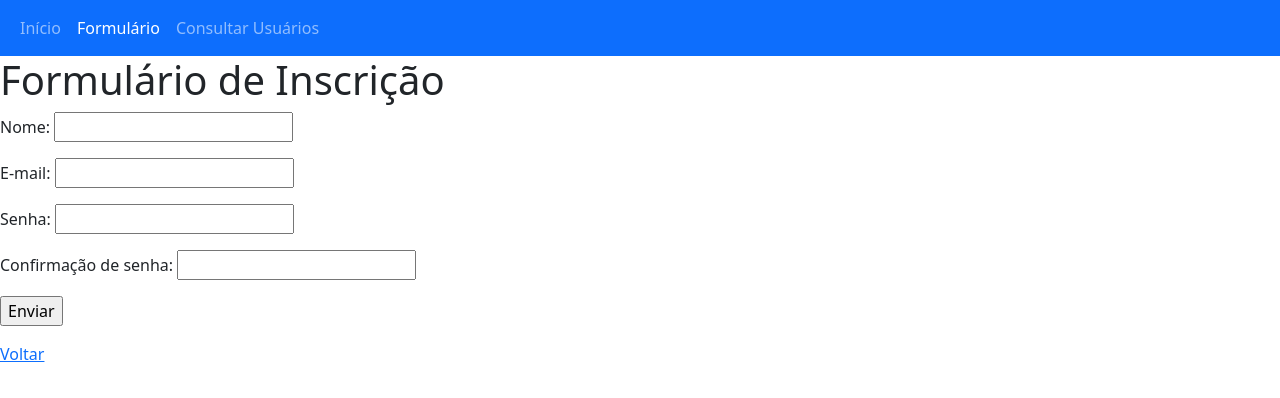
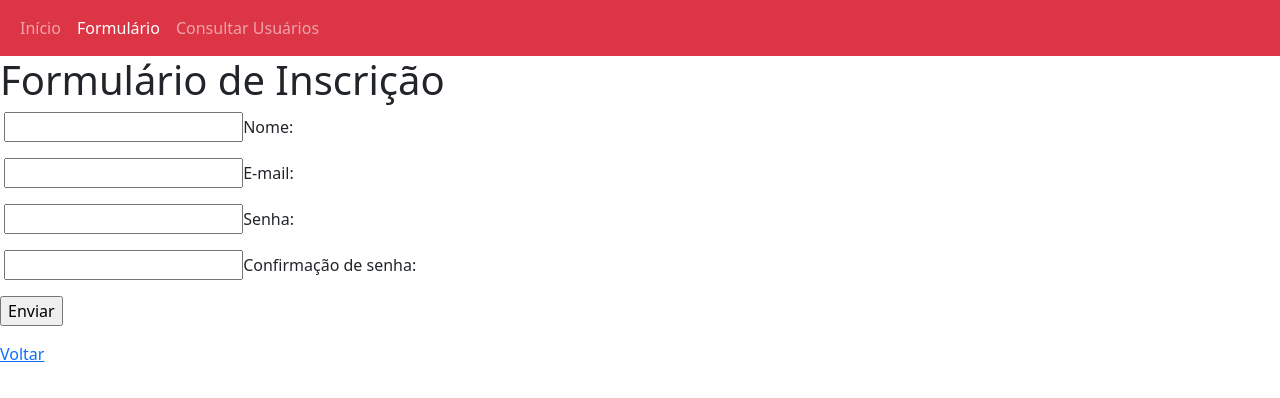
Before and after one commit to karolmaeharas/semijoias, a website: page public/formulariotrabalho1.html in a window 1280 px wide. Drawn offline with nearby package versions, Linux system fonts and the light colour scheme.

Commit message:
Update Judis

```diff
--- a/public/formulariotrabalho1.html
+++ b/public/formulariotrabalho1.html
@@ -8,7 +8,7 @@
     <link href="https://cdn.jsdelivr.net/npm/bootstrap@5.3.3/dist/css/bootstrap.min.css" rel="stylesheet">
 </head>
 <body>
-    <nav class="navbar navbar-expand-sm bg-primary navbar-dark">
+    <nav class="navbar navbar-expand-sm bg-danger  navbar-dark">
         <div class="container-fluid">
             <ul class="navbar-nav">
             <li class="nav-item">
@@ -26,20 +26,20 @@
     <h1>Formulário de Inscrição</h1>
     <form id="form_inscricao" action="registra">
         <p>
-            <label for="nome">Nome:</label>
-            <input type="text" id="nome" name="nome">
+            <label for="nome"></label>
+            <input type="text" id="nome" name="nome">Nome:
         </p>
         <p>
-            <label for="email">E-mail:</label>
-            <input type="text" id="email" name="email">
+            <label for="email"></label>
+            <input type="text" id="email" name="email">E-mail:
         </p>
         <p>
-            <label for="senha">Senha:</label>
-            <input type="password" id="senha" name="senha">
+            <label for="senha"></label>
+            <input type="password" id="senha" name="senha">Senha:
         </p>
         <p>
-            <label for="conf_senha">Confirmação de senha:</label>
-            <input type="password" id="conf_senha" name="conf_senha">
+            <label for="conf_senha"></label>
+            <input type="password" id="conf_senha" name="conf_senha">Confirmação de senha:
         </p>
 
         <input type="submit" value="Enviar">
```
Also changed, not shown: public/consulta_usuario_trabalho.html (+1 -1 lines), public/editartrabalho.html (+1 -1 lines), public/estilo.css (+8 -0 lines), public/index.html (+6 -6 lines), public/assets/1.png (added), public/assets/2.png (added), public/assets/3.png (added), 1 other file.
